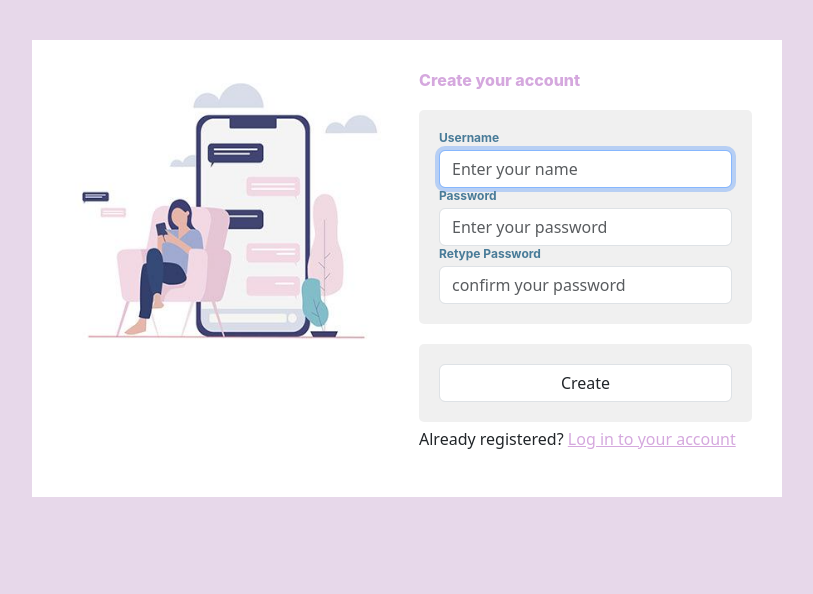
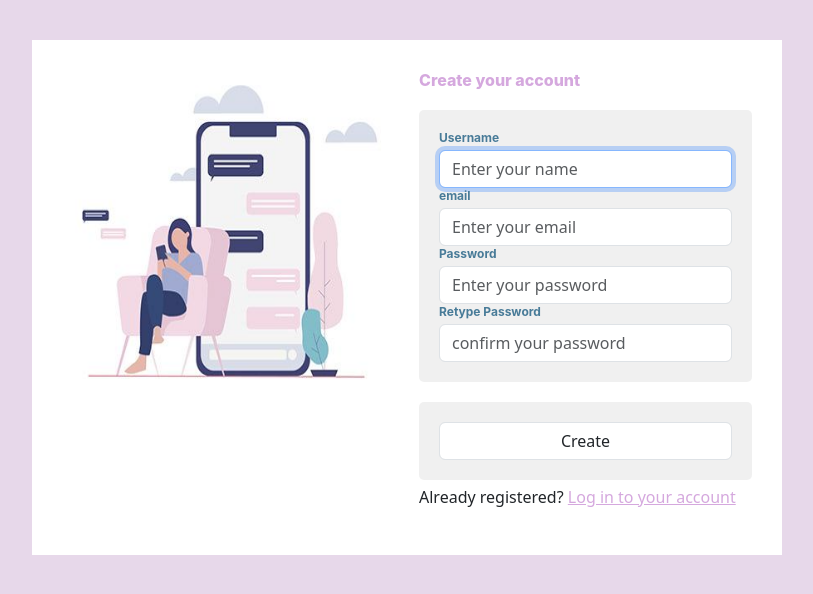
Before and after one commit to laila22haz/chatter, a Flask app: page /index in a window 1280 px wide. Shown: the top 594 px of the page, without its empty margins (233-1046 px from the left). Run offline with Flask 3, Linux system fonts and the light colour scheme.

Commit message:
email verification

```diff
--- a/old/app.py
+++ b/old/app.py
@@ -1,9 +1,11 @@
 import secrets
 import os
 from time import localtime, strftime
-from flask import Flask, flash, render_template, request, redirect, url_for
+from flask import Flask, abort, flash, jsonify, make_response, render_template, request, redirect, url_for
 from flask_sqlalchemy import SQLAlchemy
+from wtforms import ValidationError
 from flask_login import current_user, login_user, LoginManager, logout_user, login_required
+from verification import sendmail
 from wtfform_field import RegistrationForm, LoginForm
 from models import *
 from flask_socketio import SocketIO, send, emit, join_room, leave_room
@@ -55,6 +57,17 @@ def load_user(id):
 def home():
     return render_template('main.html')
 
+@app.route('/verify/<receiver_email>/<receiver_token>', methods=['GET'])
+def verify_email_token(receiver_email, receiver_token):
+    user = User.query.filter_by(verification_token=receiver_token).first()
+    if not user or user.email != receiver_email:
+        abort(404)  # User not found or email mismatch
+    user.is_verified = True
+    db.session.commit()
+
+    return render_template('status.html')
+
+
 @app.route("/index", methods=['GET', 'POST'], strict_slashes=False)
 def index():
     """
@@ -67,14 +80,22 @@ def index():
     reg_form = RegistrationForm()
 
     if reg_form.validate_on_submit():
-        username = reg_form.username.data
-        password = reg_form.password.data
-
-        user = User(username=username, password=password)
-        db.session.add(user)
-        db.session.commit()
-        flash('Registered successfully. Please login.', 'success')
-        return redirect(url_for("login"))
+        # Attempt to register user
+        try:
+            user = reg_form.register_user()
+            # Send a verification email
+            verification_link = url_for('verify_email_token', receiver_email=user.email, receiver_token=user.verification_token, _external=True)
+            subject = 'Email Verification'
+            html_email = f"Welcome to CHATTER-HUB! Click the following link to verify your email: {verification_link}"
+            # Add the user to the database
+            db.session.add(user)
+            db.session.commit()
+            # Send verification email
+            sendmail(subject, html_email, user.email)
+            # Redirect to a page indicating the verification email has been sent
+            return render_template('verification_send.html', email=user.email)
+        except ValidationError as e:
+            flash(str(e), 'error')
     return render_template("index.html", form=reg_form)
 
 @app.route("/login", methods=['GET', 'POST'])
@@ -91,7 +112,7 @@ def login():
     form = LoginForm()
     if form.validate_on_submit():
         user = User.query.filter_by(username=form.username.data).first()
-        if user is None or not user.check_password(form.password.data):
+        if user is None or not user.check_password(form.password.data) or not user.is_verified == True:
             flash('invalid username or password', category='error')
             return redirect(url_for("login"))
         login_user(user, remember=form.remember_me.data)
--- a/old/templates/index.html
+++ b/old/templates/index.html
@@ -16,30 +16,39 @@
     <div>
         <!-- Display username input errors -->
         {% if form.username.errors %}
-        <ul class="error">
+        <div class="error">
             {% for error in form.username.errors %}
             <span class="closebtn" onclick="this.parentElement.style.display='none';">&times;</span>
             {{ error }}
             {% endfor %}
-        </ul>
+        </div>
+        {% endif %}
+        <!-- Display email input errors -->
+        {% if form.email.errors %}
+        <div class="error">
+            {% for error in form.email.errors %}
+            <span class="closebtn" onclick="this.parentElement.style.display='none';">&times;</span>
+            {{ error }}
+            {% endfor %}
+        </div>
         {% endif %}
         <!-- Display password input errors -->
         {% if form.password.errors %}
-        <ul class="error">
+        <div class="error">
             {% for error in form.password.errors %}
             <span class="closebtn" onclick="this.parentElement.style.display='none';">&times;</span>
             {{ error }}
             {% endfor %}
-        </ul>
+        </div>
         {% endif %}
         <!-- Display confirm password input errors -->
         {% if form.firm_pswd.errors %}
-        <ul class="error">
+        <div class="error">
             {% for error in form.firm_pswd.errors %}
             <span class="closebtn" onclick="this.parentElement.style.display='none';">&times;</span>
             {{ error }}
             {% endfor %}
-        </ul>
+        </div>
         {% endif %}
     </div>
 
@@ -59,6 +68,17 @@
                     <div>
                         {{ form.username.label }}
                         {{ form.username(class_='form-control', placeholder='Enter your name', autocomplete='off',
+                        autofocus=true) }}
+                        <!--<ul class="alert alert-danger mt-2" role="alert">
+                            {% for error in form.username.errors %}
+                            <li>{{ error }}</li>
+                            {% endfor %}
+                        </ul>-->
+                    </div>
+                    <!--email input-->
+                    <div>
+                        {{ form.email.label }}
+                        {{ form.email(class_='form-control', placeholder='Enter your email', autocomplete='off',
                         autofocus=true) }}
                         <!--<ul class="alert alert-danger mt-2" role="alert">
                             {% for error in form.username.errors %}
--- a/old/wtfform_field.py
+++ b/old/wtfform_field.py
@@ -1,6 +1,7 @@
+import secrets
 from flask_wtf import FlaskForm
 from wtforms import StringField, PasswordField, SubmitField, BooleanField
-from wtforms.validators import InputRequired, Length, EqualTo, ValidationError, DataRequired
+from wtforms.validators import InputRequired, Length, EqualTo, ValidationError, DataRequired, Email
 
 from models import User
 
@@ -8,6 +9,7 @@ from models import User
 class RegistrationForm(FlaskForm):
 
     username = StringField('Username', validators=[InputRequired(message="Username required"), Length(min=4, max=25, message="Username must be between 4 and 25 characters")])
+    email = StringField('email', validators=[InputRequired(message="Email required"), Email(message="Invalid email address")])
     password = PasswordField('Password', validators=[InputRequired(message="Password required"), Length(min=4, max=25, message="Password must be between 4 and 25 characters")])
     firm_pswd = PasswordField('Retype Password', validators=[InputRequired(message="Password required"), EqualTo('password', message="Passwords must match")])
 
@@ -16,6 +18,25 @@ class RegistrationForm(FlaskForm):
         if user_object:
             raise ValidationError("Username already exists. Select a different username.")
 
+    def validate_email(self, email):
+        email_object = User.query.filter_by(email=email.data).first()
+        if email_object:
+            raise ValidationError("email already exists. Select a different email.")
+
+    def register_user(self):
+        username = self.username.data
+        password = self.password.data
+        email = self.email.data
+
+        # Generate a verification token
+        verification_token = secrets.token_urlsafe(16)
+
+        # Create user object (without adding to the database yet)
+        user = User(username=username, password=password, email=email, is_verified=False, verification_token=verification_token)
+
+        return user
+
+
 class LoginForm(FlaskForm):
 
     username = StringField('username', validators=[DataRequired()])
```
Also changed, not shown: old/models.py (+7 -1 lines), old/templates/status.html (added, +20 -0 lines), old/templates/verification_send.html (added, +15 -0 lines), old/verification.py (added, +21 -0 lines), 1 other file.
